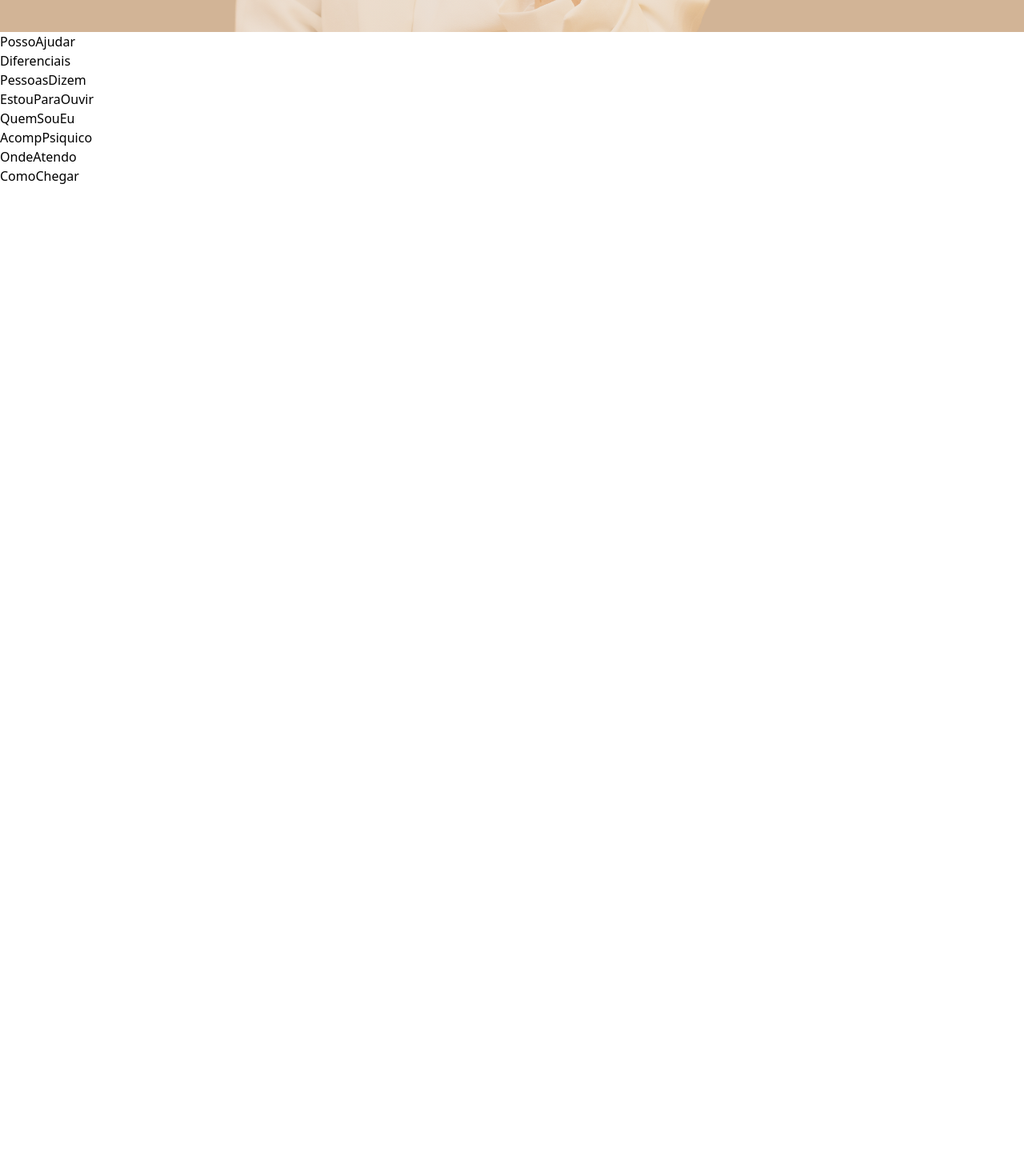
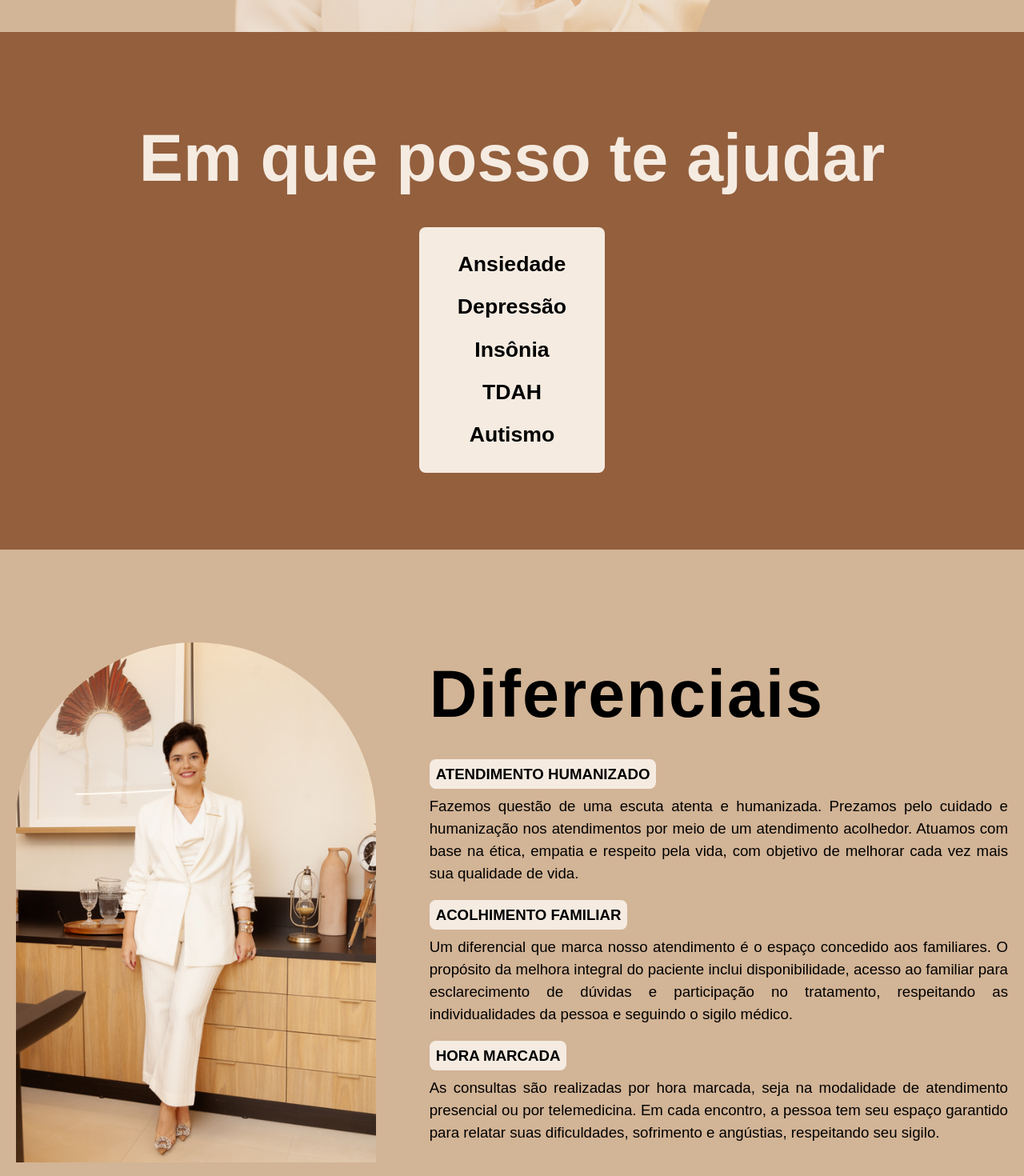
Before and after one commit to gabrielfelipedy/lp_camilaneiva, a Next.js app: page / in a window 1280 px wide. Shown: the part 760-2230 px from the top of the page at 80% size. Before the commit the page ends 992 px from the top, so only its background shows below. Built offline with nearby package versions, Linux system fonts and the light colour scheme.

Commit message:
PossoAjudar and Diferenciais components

```diff
--- a/app/globals.css
+++ b/app/globals.css
@@ -2,8 +2,8 @@
 @tailwind components;
 @tailwind utilities;
 
-@import url('https://fonts.cdnfonts.com/css/tt-wellingtons-trl');
-@import url('https://fonts.cdnfonts.com/css/garet');
+@import url("https://fonts.cdnfonts.com/css/tt-wellingtons-trl");
+@import url("https://fonts.cdnfonts.com/css/garet");
 
 * {
   margin: 0;
@@ -18,6 +18,14 @@
 }
 
 @layer utilities {
+    .title {
+        @apply md:text-title-section text-title-section-mobile;
+    }
+
+  .paragraph {
+    @apply text-text-section-mobile md:text-text-section text-justify;
+  }
+
   .padding {
     @apply sm:px-16 px-8 sm:py-24 py-12;
   }
--- a/app/layout.tsx
+++ b/app/layout.tsx
@@ -14,8 +14,8 @@ const geistMono = localFont({
 });
 
 export const metadata: Metadata = {
-  title: "Create Next App",
-  description: "Generated by create next app",
+  title: "Dra. Camila Neiva",
+  description: "Landing Page Camila Neiva",
 };
 
 export default function RootLayout({
@@ -24,7 +24,7 @@ export default function RootLayout({
   children: React.ReactNode;
 }>) {
   return (
-    <html lang="en">
+    <html lang="pt-BR">
       <body
         className={`${geistSans.variable} ${geistMono.variable} antialiased`}
       >
--- a/sections/Diferenciais.tsx
+++ b/sections/Diferenciais.tsx
@@ -1,8 +1,48 @@
 import React from 'react'
+import Image from 'next/image'
 
 const Diferenciais = () => {
   return (
-    <div>Diferenciais</div>
+    <section className="bg-background-primary px-5 padding-y font-garet">
+      <div className="max-container flex justify-between flex-col-reverse lg:flex-row items-center gap-10">
+        <div className="relative w-full h-[500px] md:w-[450px] md:h-[650px] mt-5">
+          <Image
+            src="/assets/diferenciais.webp"
+            alt="diferenciais"
+            layout="fill"
+            className="object-cover object-center md:object-bottom md:rounded-t-full rounded-xl"
+          />
+        </div>
+
+        <div className="lg:w-7/12 space-y-6">
+          <h1 className="title font-bold tracking-wide">
+            Diferenciais
+          </h1>
+
+          <div>
+          <span className='bg-text-secondary paragraph font-bold p-2 rounded-lg'>ATENDIMENTO HUMANIZADO</span>
+            <p className="paragraph mt-3">
+              Fazemos questão de uma escuta atenta e humanizada. Prezamos pelo cuidado e humanização nos atendimentos por meio de um atendimento acolhedor. Atuamos com base na ética, empatia e respeito pela vida, com objetivo de melhorar cada vez mais sua qualidade de vida.
+            </p>
+          </div>
+
+          <div>
+          <span className='bg-text-secondary paragraph font-bold p-2 rounded-lg'>ACOLHIMENTO FAMILIAR</span>
+            <p className="paragraph mt-3">
+              Um diferencial que marca nosso atendimento é o espaço concedido aos familiares. O propósito da melhora integral do paciente inclui disponibilidade, acesso ao familiar para esclarecimento de dúvidas e participação no tratamento, respeitando as individualidades da pessoa e seguindo o sigilo médico.
+            </p>
+          </div>
+
+          <div>
+          <span className='bg-text-secondary paragraph font-bold p-2 rounded-lg'>HORA MARCADA</span>
+            <p className="paragraph mt-3">
+              As consultas são realizadas por hora marcada, seja na modalidade de atendimento presencial ou por telemedicina. Em cada encontro, a pessoa tem seu espaço garantido para relatar suas dificuldades, sofrimento e angústias, respeitando seu sigilo.
+            </p>
+          </div>
+
+        </div>
+      </div>
+    </section>
   )
 }
 
--- a/sections/Hero.tsx
+++ b/sections/Hero.tsx
@@ -3,9 +3,9 @@ import BtnAction from '@/components/BtnAction'
 
 const Hero = () => {
   return (
-    <section id="home" className="w-full bg-background-primary text-text-primary">
+    <section id="home" className="w-full px-5 bg-background-primary text-text-primary relative bg-hero bg-cover bg-no-repeat bg-center">
 
-        <div className="relative flex flex-col justify-end py-6 md:py-16 w-full h-dvh p-8 max-container bg-hero bg-cover bg-no-repeat bg-center">
+        <div className="flex flex-col justify-end py-6 md:py-16 w-full h-dvh max-container">
 
           <div className="w-full md:w-4/6">
             <p className='text-hero-text-mobile md:text-hero-text mb-4 md:mb-16'>
--- a/sections/PossoAjudar.tsx
+++ b/sections/PossoAjudar.tsx
@@ -2,7 +2,20 @@ import React from 'react'
 
 const PossoAjudar = () => {
   return (
-    <div>PossoAjudar</div>
+    <section className='bg-background-secondary px-5 font-ttwellingtons padding-y font-bold'>
+      <div className='max-container flex flex-col items-center'>
+        <h1 className='title text-text-secondary text-center'>Em que posso te ajudar</h1>
+
+
+        <div className='text-hero-text flex flex-col items-center bg-text-secondary py-5 px-12 rounded-lg mt-6'>
+          <h2 className='leading-loose'>Ansiedade</h2>
+          <h2 className='leading-loose'>Depressão</h2>
+          <h2 className='leading-loose'>Insônia</h2>
+          <h2 className='leading-loose'>TDAH</h2>
+          <h2 className='leading-loose'>Autismo</h2>
+        </div>
+      </div>
+    </section>
   )
 }
 
--- a/tailwind.config.ts
+++ b/tailwind.config.ts
@@ -23,9 +23,13 @@ export default {
       "hero-mobile": "55pt",
       "subtitle": "45pt",
       "subtitle-mobile": "20pt",
+      "hero-text": "20pt",
+      "hero-text-mobile": "15pt",
 
-      "hero-text": "20pt",
-      "hero-text-mobile": "15pt"
+      "title-section": "62pt",
+      "title-section-mobile": "45pt",
+      "text-section": "14pt",
+      "text-section-mobile": "14pt"
     },
     backgroundImage: {
       hero: "linear-gradient(rgba(210, 180, 150, 0.3), rgba(210, 180, 150, 0.3)), url('/assets/background-image.webp')",
```
Also changed, not shown: public/assets/diferenciais.webp (added). Lines whose indentation alone changed are shown as unchanged.
